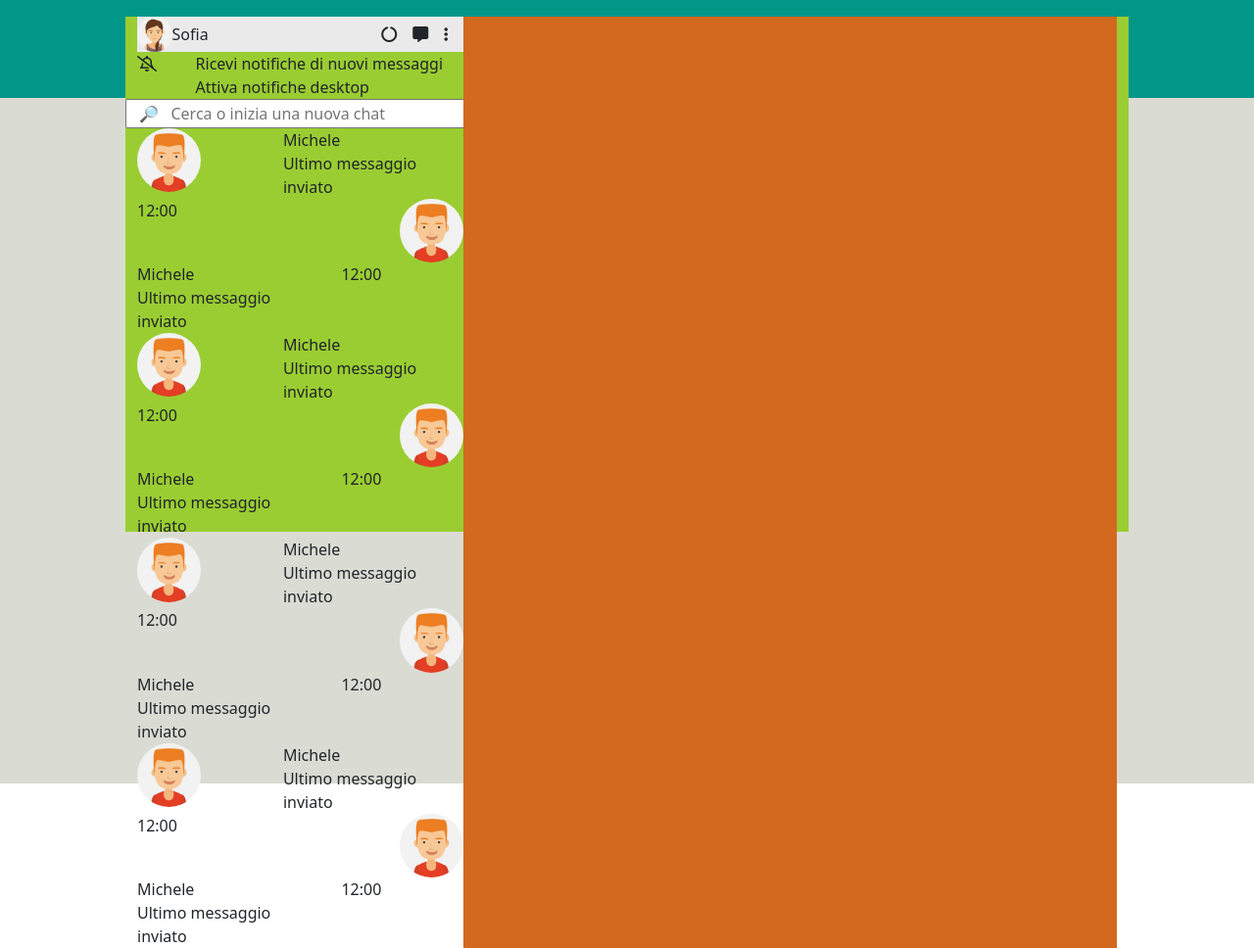
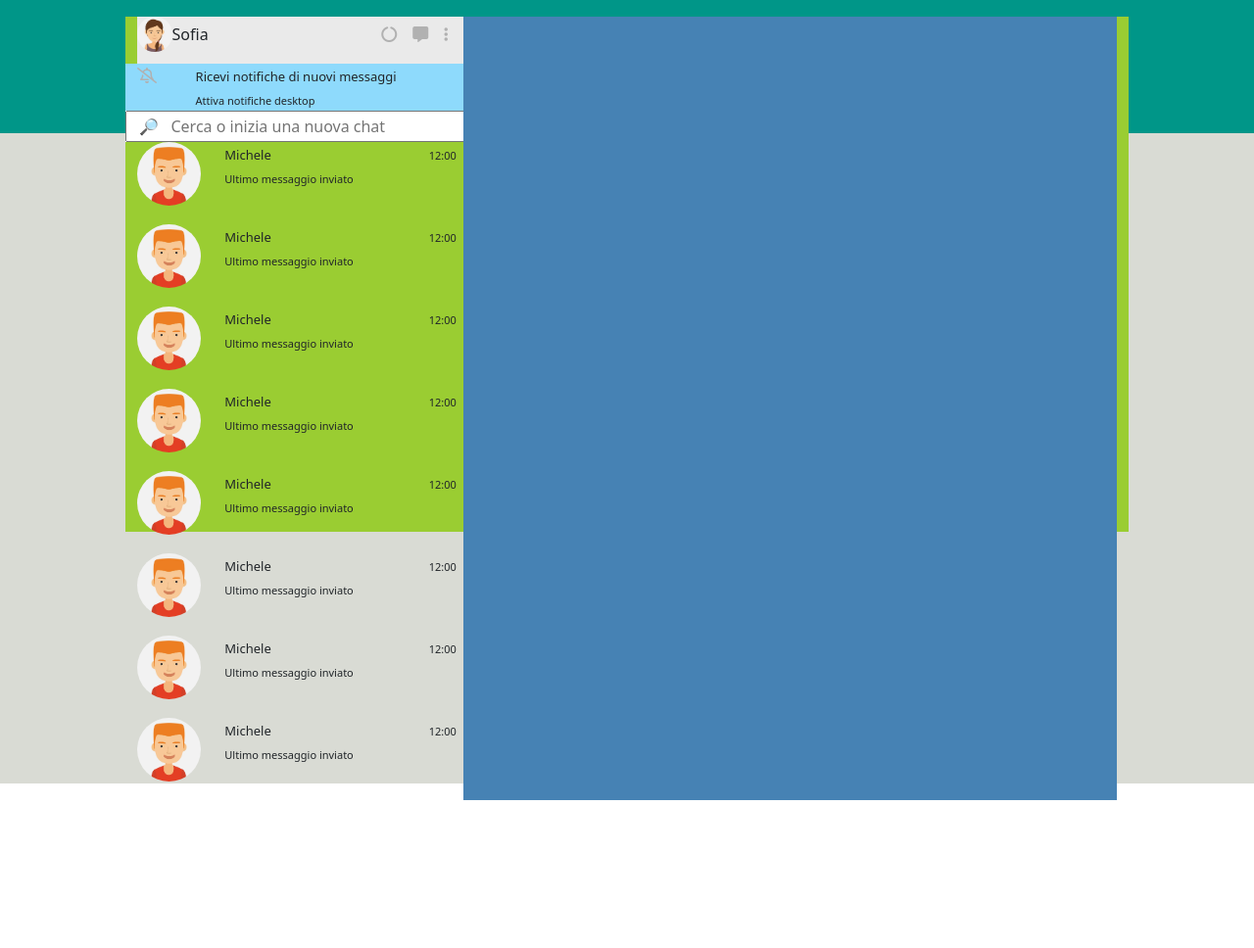
Before and after one commit to ClaudioLoGiudice7/vue-boolzapp, a plain HTML site: page index.html in a window 1280 px wide. Shown: the whole page at 98% size. After the commit the page ends 817 px from the top, so only its background shows below. Drawn offline with nearby package versions, Linux system fonts and the light colour scheme.

Commit message:
edits (per davvero)

```diff
--- a/style.css
+++ b/style.css
@@ -1,16 +1,32 @@
-:root {
-    --header-height: 100px;
+.w-10 {
+    width: 10%;
 }
 
-header {
-    background-color: #009688;
-    height: var(--header-height);
+.w-15 {
+    width: 15%;
 }
 
-main {
-    position: relative;
-    background-color: #dadbd3;
-    height: calc(100vh - var(--header-height));
+.w-20 {
+    width: 20%;
+}
+
+.fs-11 {
+    font-size: 11px;
+}
+
+.fs-13 {
+    font-size: 13px;
+}
+
+body {
+    width: 100%;
+    height: 100vh;
+    background: linear-gradient(to top,
+            #d9dbd4 83%,
+            #d9dbd4 50%,
+            #009688 50%,
+            #009688 100%);
+    background-repeat: no-repeat;
 }
 
 #main-container {
@@ -18,18 +34,41 @@ main {
     width: 80%;
     background-color: yellowgreen;
     position: absolute;
-    top: 180px;
+    top: 280px;
     left: 50%;
     transform: translate(-50%, -50%);
 }
 
-.col-8 {
-    background-color: chocolate;
+.col-4-header {
+    background-color: #eaeaea;
+    height: 3rem;
 }
 
-.col-4-header {
-    background-color: #eaeaea;
+.container>.row>.col-4>.username,
+.container>.row>.col-4>.notification-banner {
+    height: 3rem;
 }
 
+.container>.row>.col-4>.notification-banner {
+    background-color: #8edafc;
+}
+
+.search-zone {
+    background-color: #f9f9f9;
+    height: 2rem;
+}
+
+.chats {
+    height: calc(100vh - 8rem);
+    overflow: auto;
+}
+
+.col-8 {
+    background-color: steelblue;
+}
+
+i {
+    color: #b1b1b1;
+}
 
 /* Verde dei messaggi #d5f9ba */
```
